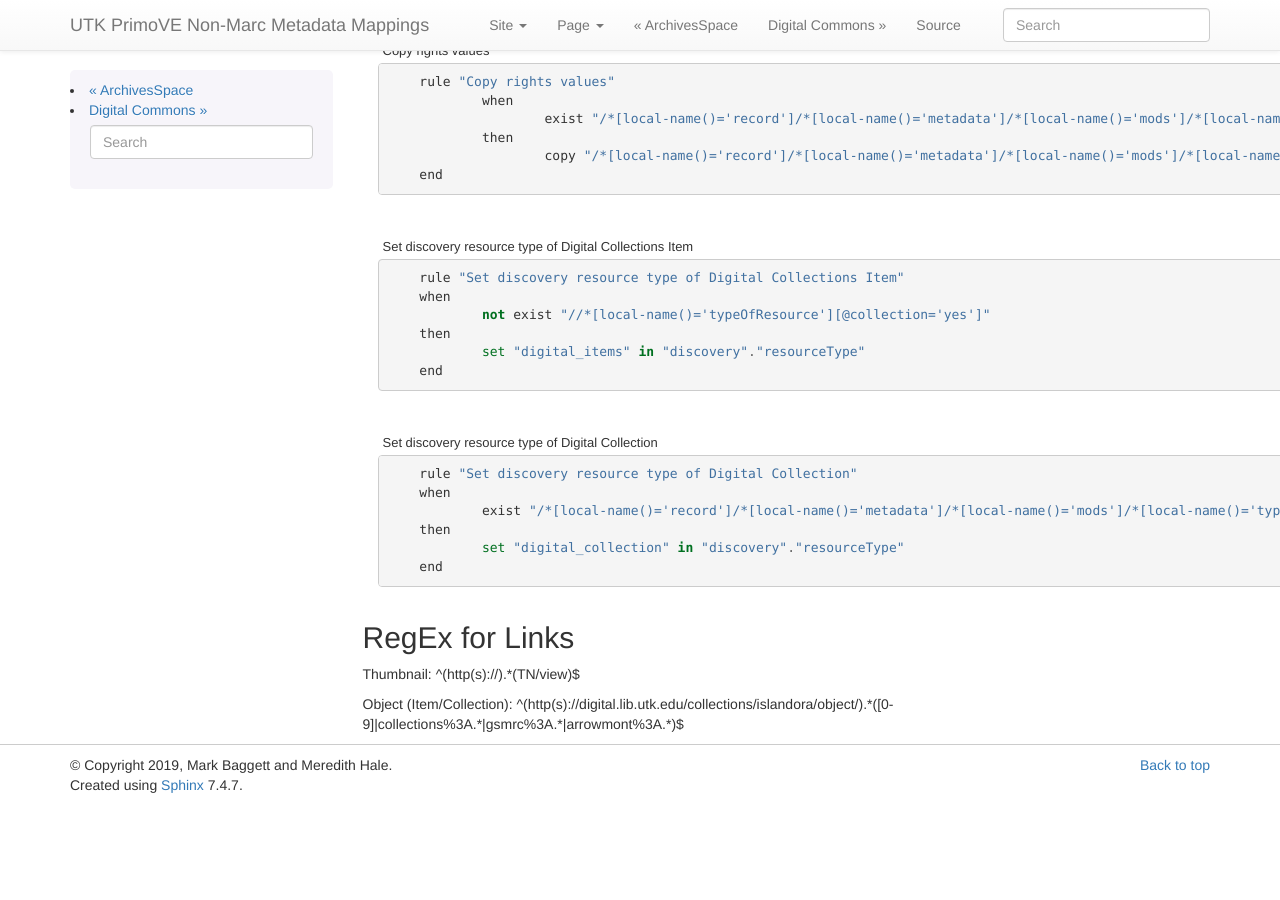
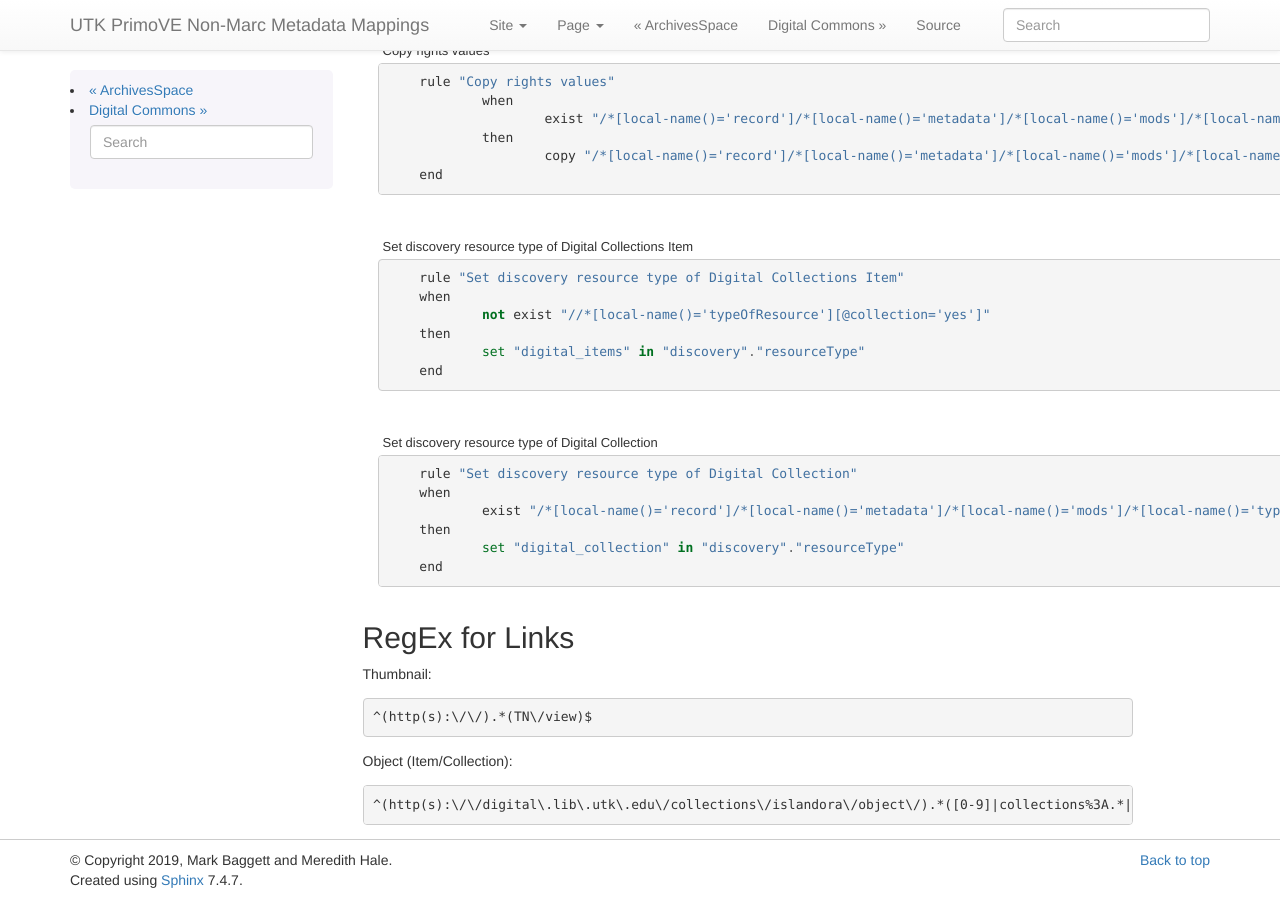
Before and after one commit to markpbaggett/primove_metadata, a Sphinx documentation site: the page built from docs/source/external_sources/digital_collections.rst, in a window 1280 px wide and 900 px high, scrolled down 6761 px. Built offline with Sphinx 7.4.7, drawn with Linux system fonts in a browser that asks for light colours; before the commit the page ends 7566 px from its top, so only the background shows below that.

Commit message:
Add code blocks for Regex.

```diff
--- a/docs/source/external_sources/digital_collections.rst
+++ b/docs/source/external_sources/digital_collections.rst
@@ -387,6 +387,14 @@ Normalization Rules
 RegEx for Links
 ===============
 
-Thumbnail: ^(http(s):\/\/).*(TN\/view)$
+Thumbnail:
 
-Object (Item/Collection): ^(http(s):\/\/digital\.lib\.utk\.edu\/collections\/islandora\/object\/).*([0-9]|collections%3A.*|gsmrc%3A.*|arrowmont%3A.*)$
+.. code-block::
+
+	^(http(s):\/\/).*(TN\/view)$
+
+Object (Item/Collection):
+
+.. code-block::
+
+	^(http(s):\/\/digital\.lib\.utk\.edu\/collections\/islandora\/object\/).*([0-9]|collections%3A.*|gsmrc%3A.*|arrowmont%3A.*)$
```
